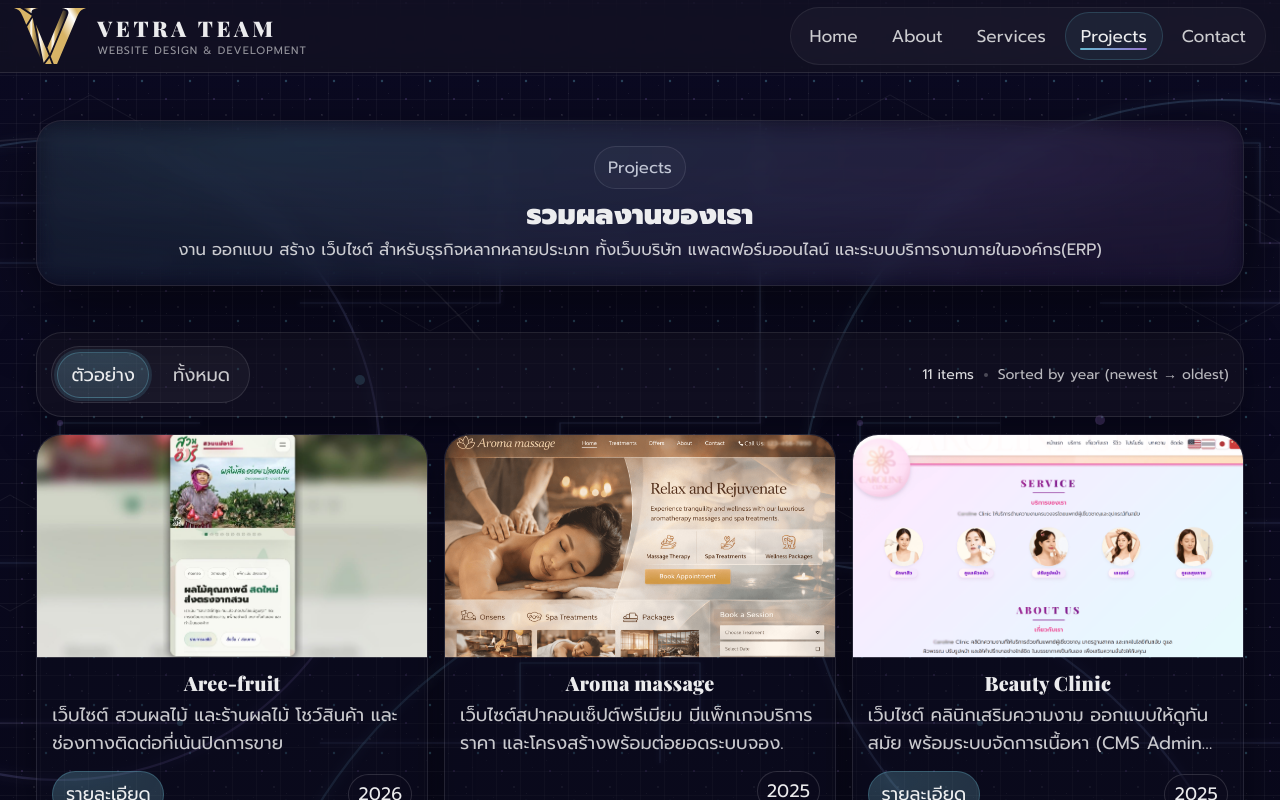
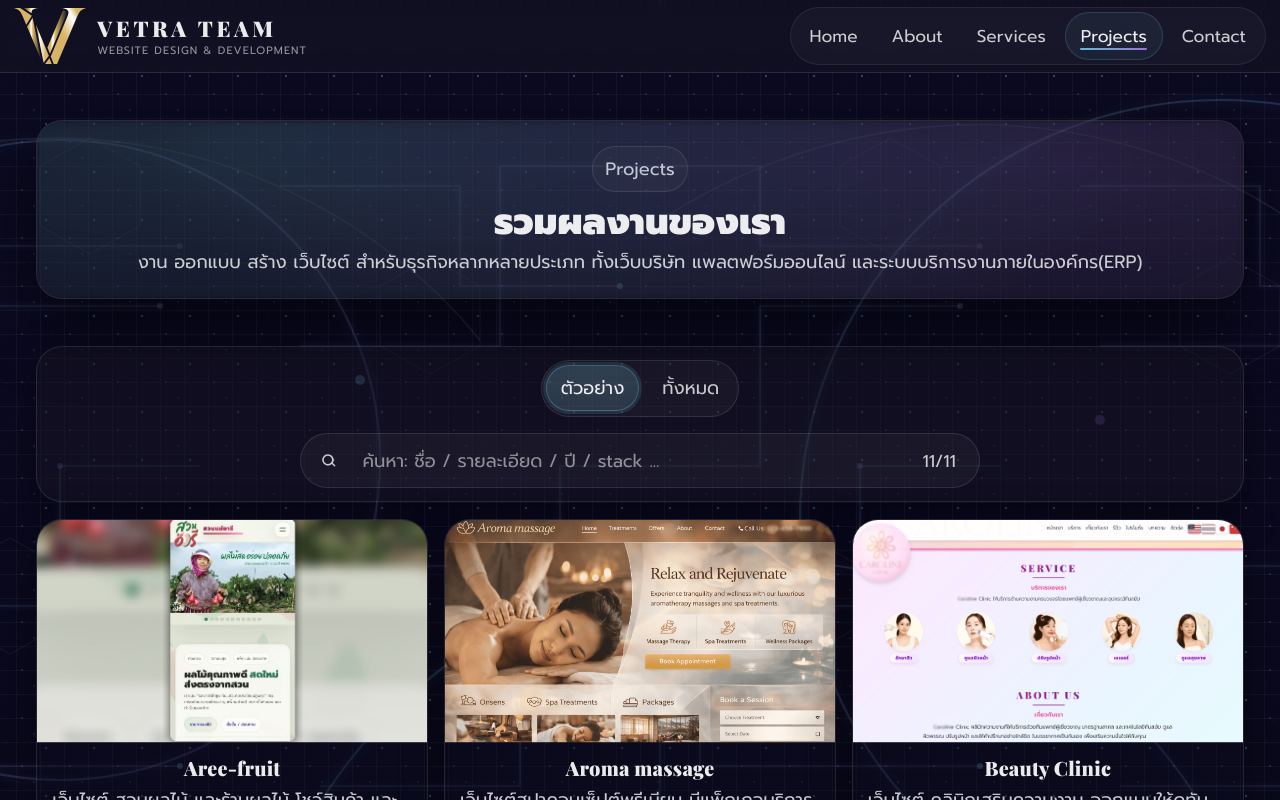
Before and after one commit to P-mm02/vetra-team, a Next.js app: page /projects in a window 1280 px wide. Shown: the top 800 px of the page. Built offline with nearby package versions, Linux system fonts and the light colour scheme; no server answers.

Commit message:
Update search bar

```diff
--- a/src/app/(site)/projects/Projects/Projects.module.css
+++ b/src/app/(site)/projects/Projects/Projects.module.css
@@ -4,10 +4,14 @@
   width: 100%;
 }
 
+/* =========================
+   Top bar
+   ========================= */
 .topBar {
   display: flex;
+  flex-direction: column;
   align-items: center;
-  justify-content: space-between;
+  justify-content: center;
   gap: 0.9rem;
 
   border: 1px solid var(--border-soft);
@@ -58,29 +62,89 @@
   box-shadow: 0 0 0 3px rgba(125, 231, 255, 0.12);
 }
 
-.meta {
+/* =========================
+   Search
+   ========================= */
+.searchWrap {
+  width: 100%;
+  max-width: 680px;
+  display: grid;
+  grid-template-columns: auto 1fr auto auto;
+  align-items: center;
+  gap: 0.5rem;
+
+  border: 1px solid var(--border-soft);
+  background: rgba(255, 255, 255, 0.04);
+  border-radius: 999px;
+  padding: 0.35rem 0.45rem;
+}
+
+.searchBtn {
+  border: 1px solid transparent;
+  background: transparent;
+  color: var(--muted);
+  cursor: pointer;
+
+  width: 40px;
+  height: 40px;
+  border-radius: 999px;
+
   display: inline-flex;
   align-items: center;
-  gap: 0.55rem;
+  justify-content: center;
+
+  transition: transform var(--t-fast), border-color var(--t-fast),
+    background var(--t-fast);
+}
+
+.searchBtn:hover {
+  transform: translateY(-1px);
+  border-color: rgba(255, 255, 255, 0.12);
+  background: rgba(255, 255, 255, 0.04);
+}
+
+.searchInput {
+  width: 100%;
+  border: 0;
+  outline: none;
+  background: transparent;
+  color: var(--text);
+  padding: 0.35rem 0.25rem;
+}
+
+.searchInput::placeholder {
+  color: rgba(255, 255, 255, 0.52);
+}
+
+.clearBtn {
+  border: 1px solid transparent;
+  background: rgba(255, 255, 255, 0.04);
   color: var(--muted);
-  font-size: 0.78rem;
-  white-space: nowrap;
+  cursor: pointer;
+
+  width: 36px;
+  height: 36px;
+  border-radius: 999px;
+
+  display: inline-flex;
+  align-items: center;
+  justify-content: center;
+
+  transition: transform var(--t-fast), border-color var(--t-fast),
+    background var(--t-fast);
+}
+
+.clearBtn:hover {
+  transform: translateY(-1px);
+  border-color: rgba(190, 140, 255, 0.22);
+  background: rgba(255, 255, 255, 0.06);
 }
 
 .count {
-  color: var(--text);
-  opacity: 0.92;
-}
-
-.dot {
-  width: 4px;
-  height: 4px;
-  border-radius: 99px;
-  background: rgba(255, 255, 255, 0.25);
-}
-
-.sortHint {
-  opacity: 0.9;
+  font-size: 0.95rem;
+  color: var(--muted);
+  padding-right: 0.35rem;
+  white-space: nowrap;
 }
 
 /* =========================
@@ -198,6 +262,7 @@
 /* =========================
    Responsive
    ========================= */
+
 @media (max-width: 1440px) {
   .grid {
     grid-template-columns: repeat(3, minmax(0, 1fr));
@@ -205,15 +270,6 @@
 }
 
 @media (max-width: 769px) {
-  .topBar {
-    flex-direction: column;
-    align-items: stretch;
-  }
-
-  .meta {
-    justify-content: center;
-  }
-
   .grid {
     grid-template-columns: repeat(2, minmax(0, 1fr));
   }
--- a/src/app/(site)/projects/Projects/Projects.tsx
+++ b/src/app/(site)/projects/Projects/Projects.tsx
@@ -14,6 +14,9 @@ export default function Projects() {
   const [mode, setMode] = useState<FilterMode>('example')
   const [active, setActive] = useState<ProjectItem | null>(null)
 
+  // ✅ search
+  const [query, setQuery] = useState('')
+
   const allSorted = useMemo(() => {
     const list = (projectsData as ProjectItem[]).slice()
     list.sort((a, b) => b.year - a.year)
@@ -24,6 +27,29 @@ export default function Projects() {
     if (mode === 'all') return allSorted
     return allSorted.filter((p) => p.isExample)
   }, [mode, allSorted])
+
+  // ✅ searchable string builder (safe on optional fields)
+  const searchableText = (p: ProjectItem) => {
+    const bits: Array<string | number | undefined> = [
+      p.title,
+      p.shortDesc,
+      p.year,
+      p.cover?.alt,
+      p.stack?.join(' '),
+      p.highlights?.join(' '),
+
+      // if you add more fields later, drop them here:
+      // p.client,
+      // p.role,
+    ]
+    return bits.filter(Boolean).join(' ').toLowerCase()
+  }
+
+  const searched = useMemo(() => {
+    const q = query.trim().toLowerCase()
+    if (!q) return filtered
+    return filtered.filter((p) => searchableText(p).includes(q))
+  }, [filtered, query])
 
   const openModal = (p: ProjectItem) => {
     if (!p.hasDetail) return
@@ -44,9 +70,7 @@ export default function Projects() {
             type="button"
             role="tab"
             aria-selected={mode === 'example'}
-            className={`${styles.tab} ${
-              mode === 'example' ? styles.tabActive : ''
-            }`}
+            className={`${styles.tab} ${mode === 'example' ? styles.tabActive : ''}`}
             onClick={() => setMode('example')}
           >
             ตัวอย่าง
@@ -56,26 +80,70 @@ export default function Projects() {
             type="button"
             role="tab"
             aria-selected={mode === 'all'}
-            className={`${styles.tab} ${
-              mode === 'all' ? styles.tabActive : ''
-            }`}
+            className={`${styles.tab} ${mode === 'all' ? styles.tabActive : ''}`}
             onClick={() => setMode('all')}
           >
             ทั้งหมด
           </button>
         </div>
 
-        <div className={styles.meta}>
-          <span className={styles.count}>{filtered.length} items</span>
-          <span className={styles.dot} aria-hidden="true" />
-          <span className={styles.sortHint}>
-            Sorted by year (newest → oldest)
+        {/* ✅ Search */}
+        <div className={styles.searchWrap}>
+          <button
+            type="button"
+            className={styles.searchBtn}
+            aria-label="Search projects"
+            onClick={() => {
+              const el = document.getElementById(
+                'projects-search',
+              ) as HTMLInputElement | null
+              el?.focus()
+            }}
+          >
+            {/* inline icon (no deps) */}
+            <svg viewBox="0 0 24 24" width="18" height="18" aria-hidden="true">
+              <path
+                d="M10.5 3a7.5 7.5 0 105.2 12.9l3.2 3.2a1 1 0 001.4-1.4l-3.2-3.2A7.5 7.5 0 0010.5 3zm0 2a5.5 5.5 0 110 11 5.5 5.5 0 010-11z"
+                fill="currentColor"
+              />
+            </svg>
+          </button>
+
+          <input
+            id="projects-search"
+            className={styles.searchInput}
+            value={query}
+            onChange={(e) => {
+              const v = e.target.value
+              setQuery(v)
+
+              // ✅ if user is searching, show all
+              if (v.trim()) setMode('all')
+            }}
+            placeholder="ค้นหา: ชื่อ / รายละเอียด / ปี / stack ..."
+            aria-label="Search by title, description, year, stack, highlights"
+          />
+
+          {query.trim() ? (
+            <button
+              type="button"
+              className={styles.clearBtn}
+              onClick={() => setQuery('')}
+              aria-label="Clear search"
+              title="Clear"
+            >
+              ✕
+            </button>
+          ) : null}
+
+          <span className={styles.count} aria-live="polite">
+            {searched.length}/{filtered.length}
           </span>
         </div>
       </div>
 
       <div className={styles.grid}>
-        {filtered.map((p) => (
+        {searched.map((p) => (
           <article key={p.id} className={styles.card}>
             <div className={styles.cover}>
               <Image
--- a/src/app/(site)/projects/page.module.css
+++ b/src/app/(site)/projects/page.module.css
@@ -11,18 +11,10 @@
 
 .heroInner {
   width: 100%;
-  margin: 0 auto;
-
   border: 1px solid var(--border-soft);
   border-radius: var(--r-lg);
-  background: linear-gradient(
-    180deg,
-    rgba(14, 12, 30, 0.62),
-    rgba(14, 12, 30, 0.28)
-  );
+  background: var(--con-bg);
   box-shadow: var(--shadow-lg);
-  backdrop-filter: blur(10px);
-
   padding: 1.4rem 1.4rem 1.2rem;
   position: relative;
   overflow: hidden;
@@ -39,7 +31,7 @@
   background:
     radial-gradient(900px 260px at 18% 16%, rgba(125, 231, 255, 0.14), rgba(0, 0, 0, 0)),
     radial-gradient(900px 260px at 84% 24%, rgba(190, 140, 255, 0.14), rgba(0, 0, 0, 0));
-  filter: blur(12px);
+  filter: blur(4px);
   opacity: 0.95;
   pointer-events: none;
 }
@@ -53,7 +45,7 @@
   border: 1px solid rgba(255, 255, 255, 0.10);
   background: rgba(255, 255, 255, 0.03);
   color: rgba(255, 255, 255, 0.78);
-  font-size: 0.92rem;
+  font-size: 1rem;
 
 }
 
@@ -80,7 +72,7 @@
   font-weight: 900;
   line-height: 1.05;
   letter-spacing: 0.2px;
-  font-size: clamp(1.55rem, 2.1vw, 2.35rem);
+  font-size: 2rem;
   color: var(--text);
 }
 
@@ -89,7 +81,7 @@
   z-index: 1;
   margin-top: 0.55rem;
 
-  font-size: 0.92rem;
+  font-size: 1rem;
   line-height: 1.55;
   color: var(--muted);
 }
```
